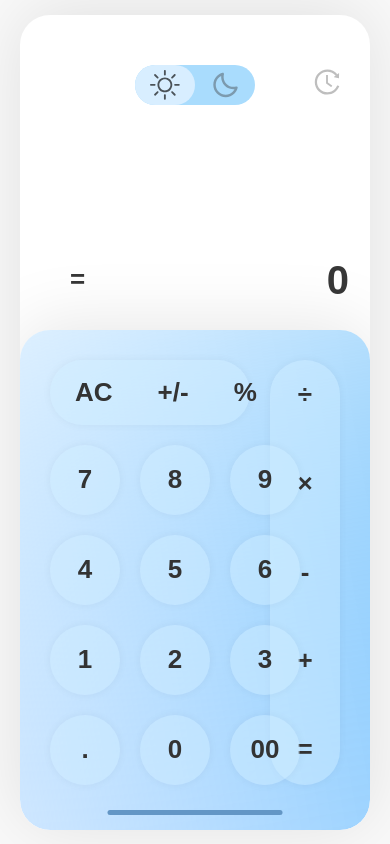
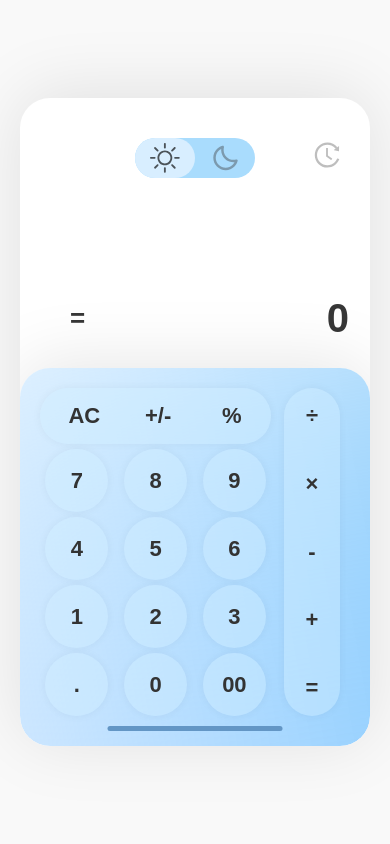
Before and after one commit to bartwo21/iphone-calculator, a React (Vite) app: page / in a window 390 px wide. Built offline with nearby package versions, Linux system fonts and the light colour scheme.

Commit message:
feat: responsive

```diff
--- a/package.json
+++ b/package.json
@@ -10,7 +10,6 @@
     "preview": "vite preview"
   },
   "dependencies": {
-    "mathjs": "^14.4.0",
     "react": "^19.0.0",
     "react-dom": "^19.0.0"
   },
--- a/src/components/Calculator.jsx
+++ b/src/components/Calculator.jsx
@@ -68,8 +68,7 @@ const Calculator = () => {
         if (button) handleButtonClick(button);
       } else if (key === "Backspace") {
         if (lastNumber) {
-          const newLastNumber = lastNumber.slice(0, -1);
-          setLastNumber(newLastNumber);
+          setLastNumber(lastNumber.slice(0, -1));
           setExpression(expression.slice(0, -1));
         }
       }
--- a/src/helpers/numericOperations.js
+++ b/src/helpers/numericOperations.js
@@ -14,9 +14,7 @@ const formatNumber = (num) => {
     }
   }
 
-  const parts = str.split(".");
-  parts[0] = parts[0].replace(/\B(?=(\d{3})+(?!\d))/g, ",");
-  return parts.length > 1 ? parts.join(".") : parts[0];
+  return str;
 };
 
 const parseFormattedNumber = (str) => {
--- a/src/hooks/useCalculator.js
+++ b/src/hooks/useCalculator.js
@@ -208,6 +208,8 @@ const useCalculator = () => {
     lastOperator,
     handleButtonClick,
     clearHistory,
+    setLastNumber,
+    setExpression,
   };
 };
 
--- a/src/styles/buttons.css
+++ b/src/styles/buttons.css
@@ -162,3 +162,31 @@
   grid-row: 2 / span 3;
   gap: 20px;
 }
+
+@media (max-width: 768px) {
+  .number-buttons-container {
+    place-items: center;
+  }
+  .calc-button {
+    height: calc(var(--button-size) * 0.9);
+    width: calc(var(--button-size) * 0.9);
+    font-size: 22px;
+  }
+  .function-buttons-container {
+    gap: 35px;
+  }
+  .operator-buttons-container {
+    width: calc(var(--button-size) * 0.8);
+    margin-left: auto;
+    margin-right: 10px;
+  }
+  .function-buttons-container .calc-button.function {
+    height: calc(var(--small-button-size) * 0.8);
+  }
+  .operator-buttons-container .calc-button.operator {
+    height: calc(var(--button-size) * 0.8);
+  }
+  .operator-buttons-container .calc-button.operator:last-child {
+    height: calc(var(--button-size) * 0.8) !important;
+  }
+}
--- a/src/styles/display.css
+++ b/src/styles/display.css
@@ -18,7 +18,7 @@
   direction: rtl;
   padding: 0 10px;
   margin-bottom: 10px;
-  height: 25px;
+  height: 30px;
 }
 
 .expression {
--- a/src/styles/history.css
+++ b/src/styles/history.css
@@ -53,10 +53,6 @@
   flex: 1;
 }
 
-.history-content p {
-  color: var(--history-modal-p-color);
-}
-
 h2 {
   margin: 0;
 }
@@ -64,6 +60,7 @@ h2 {
 .history-item {
   padding: 5px 0;
   display: flex;
+  color: var(--history-modal-p-color);
 }
 
 .close-button {
--- a/src/styles/layout.css
+++ b/src/styles/layout.css
@@ -4,7 +4,7 @@
   display: flex;
   justify-content: center;
   align-items: center;
-  height: 100vh;
+  min-height: 100vh;
   padding: 20px;
 }
 
@@ -106,3 +106,18 @@
 .dark .calculator::after {
   background: var(--dark-calculator-after-bg);
 }
+
+@media (max-width: 768px) {
+  .top-buttons-container {
+    padding: 40px 20px 50px 20px;
+  }
+  .calculator-layout {
+    gap: 5px;
+  }
+  .calculator-layout .number-buttons-container {
+    gap: 5px;
+  }
+  .calculator-grid {
+    padding: 20px 20px 30px 20px;
+  }
+}
--- a/src/styles/variables.css
+++ b/src/styles/variables.css
@@ -38,7 +38,7 @@
   --history-content-bg: white;
   --dark-history-modal-bg: #212121;
   --history-modal-font-color: white;
-  --history-modal-p-color: #373737b7;
+  --history-modal-p-color: #585858f6;
   --history-modal-close-button-color: #666;
   --clear-history-button-color: #666;
   --dark-clear-history-button-color: #fff;
```
Also changed, not shown: 1 other file (tests, documents, lock files or other folders).
